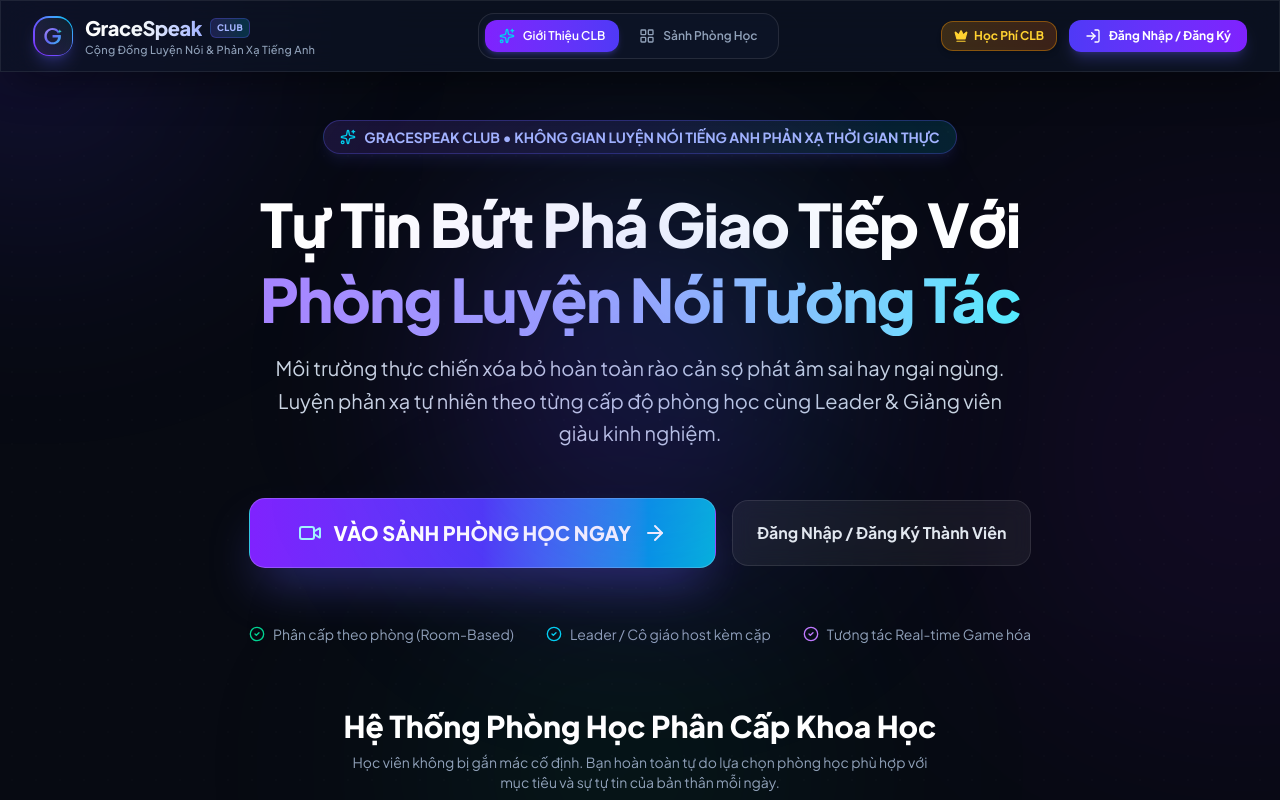
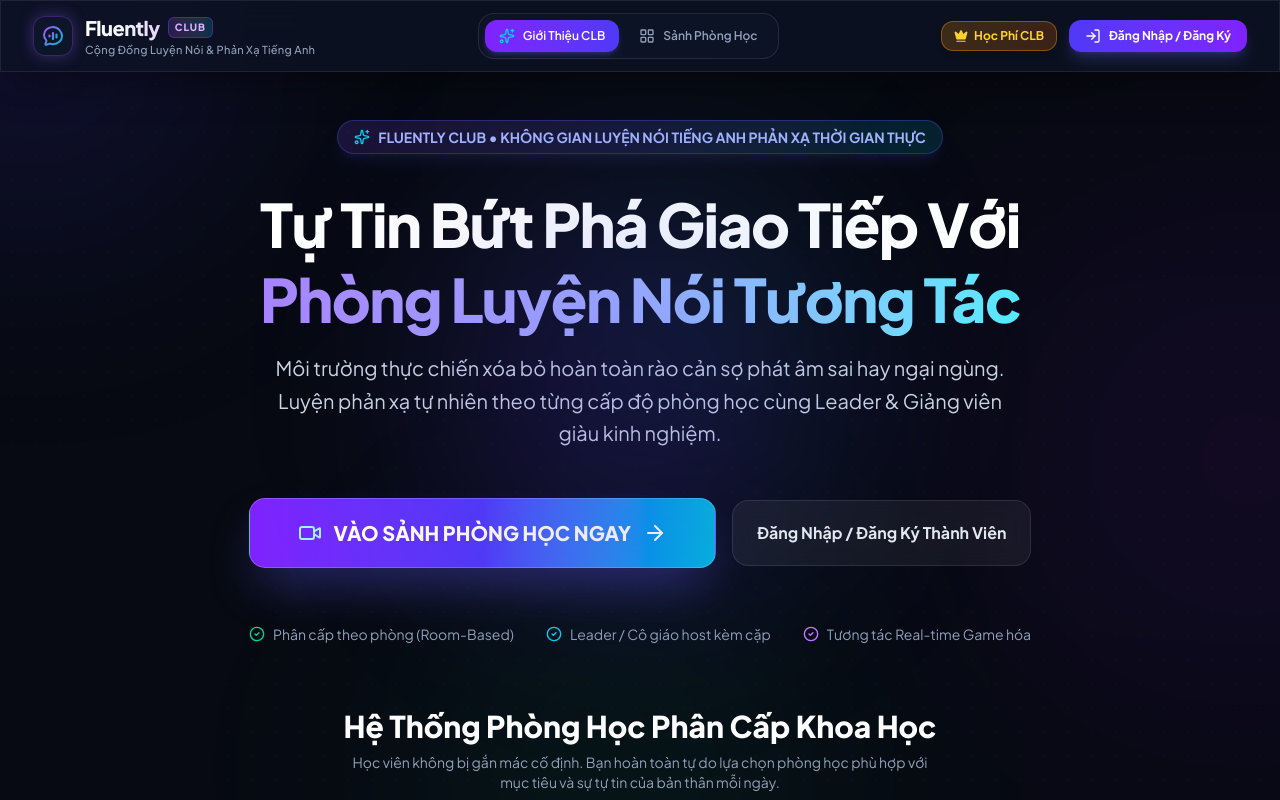
Before and after one commit to hoangbao-code/Grace-website, a React (Vite) app: page / in a window 1280 px wide. Shown: the top 800 px of the page. Built offline with nearby package versions, Linux system fonts and the light colour scheme.

Commit message:
feat: rebrand to Fluently Club and implement custom speech-bubble soundwave logo

```diff
--- a/index.html
+++ b/index.html
@@ -3,10 +3,10 @@
   <head>
     <meta charset="UTF-8" />
     <meta name="viewport" content="width=device-width, initial-scale=1.0" />
-    <title>GraceSpeak Club — Nền Tảng Luyện Nói & Giao Tiếp Tiếng Anh Tương Tác</title>
+    <title>Fluently Club — Nền Tảng Luyện Nói & Giao Tiếp Tiếng Anh Tương Tác</title>
     <meta
       name="description"
-      content="GraceSpeak Club - Nền tảng phòng học tiếng Anh tương tác trực tiếp theo cấp độ (Newbie, Intermediate, Advance), hỗ trợ Leader host phòng, hiệu ứng animation thời gian thực và quản trị CLB."
+      content="Fluently Club - Nền tảng phòng học tiếng Anh tương tác trực tiếp theo cấp độ (Newbie, Intermediate, Advance), hỗ trợ Leader host phòng, hiệu ứng animation thời gian thực và quản trị CLB."
     />
     <link rel="icon" type="image/svg+xml" href="/logo.svg" />
     <link rel="preconnect" href="https://fonts.googleapis.com" />
--- a/src/App.tsx
+++ b/src/App.tsx
@@ -43,7 +43,7 @@
 
   // Chat in active room
   const [chatMessages, setChatMessages] = useState<ChatMessage[]>([
-    { id: 1, sender: 'Hệ Thống', text: 'Chào mừng bạn đến với phòng luyện nói GraceSpeak Club!', time: '19:30', isSystem: true },
+    { id: 1, sender: 'Hệ Thống', text: 'Chào mừng bạn đến với phòng luyện nói Fluently Club!', time: '19:30', isSystem: true },
     { id: 2, sender: 'Cô Hoàng Lan Anh', text: 'Hello everyone! Please raise your hand if you want to answer question 1.', time: '19:32' },
     { id: 3, sender: 'Bạn Học Viên', text: 'Cô ơi cho em hỏi từ "Delicacy" nhấn trọng âm ở đâu ạ?', time: '19:35' },
   ]);
--- a/src/components/IntroView.tsx
+++ b/src/components/IntroView.tsx
@@ -25,7 +25,7 @@
         {/* Brand Tagline Badge */}
         <div className="inline-flex items-center gap-2 px-4 py-1.5 rounded-full bg-gradient-to-r from-violet-500/15 via-indigo-500/15 to-cyan-500/15 border border-indigo-500/30 text-indigo-300 text-xs sm:text-sm font-bold shadow-lg shadow-indigo-500/10">
           <Sparkles className="w-4 h-4 text-cyan-400 animate-pulse" />
-          <span>GRACESPEAK CLUB • KHÔNG GIAN LUYỆN NÓI TIẾNG ANH PHẢN XẠ THỜI GIAN THỰC</span>
+          <span>FLUENTLY CLUB • KHÔNG GIAN LUYỆN NÓI TIẾNG ANH PHẢN XẠ THỜI GIAN THỰC</span>
         </div>
 
         {/* Main Title */}
@@ -191,7 +191,7 @@
             <span>Trải Nghiệm Độc Đáo</span>
           </div>
           <h2 className="text-2xl sm:text-3xl font-extrabold text-white">
-            Tại Sao Nên Luyện Nói Tại GraceSpeak Club?
+            Tại Sao Nên Luyện Nói Tại Fluently Club?
           </h2>
         </div>
 
@@ -289,7 +289,7 @@
             <div className="text-base font-extrabold text-white">
               Hoàng Xuân Gia Bảo
             </div>
-            <p className="text-[11px] text-purple-300">Chủ nhiệm CLB GraceSpeak</p>
+            <p className="text-[11px] text-purple-300">Chủ nhiệm Fluently Club</p>
           </div>
 
           {/* VietQR MBBank */}
@@ -310,7 +310,7 @@
           <div className="flex items-center gap-3">
             <Logo size="sm" showText={false} />
             <span className="font-semibold text-slate-300">
-              GraceSpeak English Community
+              Fluently English Community
             </span>
           </div>
           <div>
--- a/src/components/LobbyView.tsx
+++ b/src/components/LobbyView.tsx
@@ -52,7 +52,7 @@
           <div className="space-y-2 max-w-2xl">
             <div className="inline-flex items-center gap-2 px-3 py-1 rounded-full bg-emerald-500/15 border border-emerald-500/30 text-emerald-300 text-xs font-bold">
               <span className="animate-pulse">✨</span>
-              <span>GRACESPEAK CLUB • KHÔNG GIAN LUYỆN NÓI TIẾNG ANH PHẢN XẠ THỜI GIAN THỰC</span>
+              <span>FLUENTLY CLUB • KHÔNG GIAN LUYỆN NÓI TIẾNG ANH PHẢN XẠ THỜI GIAN THỰC</span>
             </div>
             <h1 className="text-2xl sm:text-3xl lg:text-4xl font-extrabold tracking-tight text-white">
               Chào mừng,{' '}
--- a/src/components/LoginModal.tsx
+++ b/src/components/LoginModal.tsx
@@ -157,7 +157,7 @@
           <p className="text-xs text-slate-400">
             {activeTab === 'login'
               ? 'Nhập email và mật khẩu của bạn để vào sảnh học'
-              : 'Gia nhập cộng đồng luyện nói tiếng Anh GraceSpeak Club'}
+              : 'Gia nhập cộng đồng luyện nói tiếng Anh Fluently Club'}
           </p>
         </div>
 
--- a/src/components/Logo.tsx
+++ b/src/components/Logo.tsx
@@ -11,59 +11,62 @@
   size = 'md',
   showText = true,
 }) => {
-  const iconSizes = {
-    sm: 'w-8 h-8',
-    md: 'w-10 h-10',
-    lg: 'w-14 h-14',
+  const containerSizes = {
+    sm: 'w-8 h-8 rounded-lg',
+    md: 'w-10 h-10 rounded-xl',
+    lg: 'w-14 h-14 rounded-2xl',
+  };
+
+  const svgSizes = {
+    sm: 'w-5 h-5',
+    md: 'w-6 h-6',
+    lg: 'w-8 h-8',
   };
 
   return (
     <div className={`flex items-center gap-3 ${className}`}>
-      {/* Icon Badge */}
+      {/* Logo Icon: Khung hội thoại + Sóng âm phản xạ Gradient */}
       <div
-        className={`relative ${iconSizes[size]} rounded-2xl bg-gradient-to-tr from-violet-600 via-indigo-500 to-cyan-400 p-[1.5px] shadow-lg shadow-indigo-500/25 group-hover:shadow-indigo-500/40 transition-all duration-300`}
+        className={`relative flex items-center justify-center ${containerSizes[size]} bg-slate-900/90 border border-purple-500/30 shadow-[0_0_15px_rgba(139,92,246,0.35)] transition-all duration-300 group-hover:border-purple-400/60 group-hover:shadow-[0_0_20px_rgba(139,92,246,0.5)]`}
       >
-        <div className="w-full h-full bg-[#0B0F19] rounded-[14px] flex items-center justify-center overflow-hidden relative">
-          {/* Subtle Glow */}
-          <div className="absolute inset-0 bg-gradient-to-tr from-violet-500/20 to-cyan-500/10 pointer-events-none" />
-
-          {/* SVG Monogram */}
-          <svg viewBox="0 0 100 100" className="w-[82%] h-[82%] drop-shadow-md" fill="none">
+        <svg
+          className={svgSizes[size]}
+          viewBox="0 0 24 24"
+          fill="none"
+          xmlns="http://www.w3.org/2000/svg"
+        >
           <defs>
-              <linearGradient id="logo-linear" x1="0%" y1="0%" x2="100%" y2="100%">
-                <stop offset="0%" stopColor="#A78BFA" />
-                <stop offset="50%" stopColor="#6366F1" />
-                <stop offset="100%" stopColor="#38BDF8" />
-              </linearGradient>
-              <linearGradient id="star-linear" x1="0%" y1="0%" x2="100%" y2="100%">
-                <stop offset="0%" stopColor="#34D399" />
-                <stop offset="100%" stopColor="#38BDF8" />
+            <linearGradient id="brandGradient" x1="0%" y1="0%" x2="100%" y2="100%">
+              <stop offset="0%" stopColor="#A855F7" />
+              <stop offset="100%" stopColor="#06B6D4" />
             </linearGradient>
           </defs>
-
-            {/* Stylized Speech G */}
+          {/* Khung hội thoại cách điệu */}
           <path
-              d="M66 42 C63 34 56 30 48 30 C37 30 29 39 29 50 C29 61 37 70 48 70 C58 70 65 63 66 54 L48 54 L48 46 L75 46 C75.5 48 75.5 49 75.5 51 C75.5 66 64 77 48 77 C32 77 21 65 21 50 C21 35 32 23 48 23 C57 23 65 27 70 34 L66 42 Z"
-              fill="url(#logo-linear)"
+            d="M12 3C7.02944 3 3 6.58172 3 11C3 12.9585 3.79468 14.7535 5.11583 16.1431C5.42322 16.4664 5.51865 16.9298 5.3444 17.3416L4.39162 19.5936C4.09391 20.2973 4.78283 21.0125 5.49811 20.7429L7.9547 19.8172C8.34901 19.6687 8.78483 19.6874 9.19209 19.7995C10.0827 20.0447 11.0261 20.1765 12 20.1765C16.9706 20.1765 21 16.5947 21 12.1765C21 7.7582 16.9706 3 12 3Z"
+            stroke="url(#brandGradient)"
+            strokeWidth="2"
+            strokeLinecap="round"
+            strokeLinejoin="round"
           />
-
-            {/* Speaking Sparkle Star */}
+          {/* 3 vạch sóng âm luyện nói bên trong */}
           <path
-              d="M72 26 C72 31 75 34 80 34 C75 34 72 37 72 42 C72 37 69 34 64 34 C69 34 72 31 72 26 Z"
-              fill="url(#star-linear)"
+            d="M8.5 11.5V12.5M12 9V15M15.5 10.5V13.5"
+            stroke="url(#brandGradient)"
+            strokeWidth="2.2"
+            strokeLinecap="round"
           />
         </svg>
-        </div>
       </div>
 
       {/* Brand Name & Tagline */}
       {showText && (
         <div className="flex flex-col">
           <div className="flex items-center gap-2">
-            <span className="font-black text-lg md:text-xl tracking-tight bg-gradient-to-r from-white via-slate-100 to-indigo-300 bg-clip-text text-transparent">
-              GraceSpeak
+            <span className="font-black text-lg md:text-xl tracking-tight bg-gradient-to-r from-white via-slate-100 to-purple-200 bg-clip-text text-transparent">
+              Fluently
             </span>
-            <span className="text-[9px] font-extrabold tracking-wider px-1.5 py-0.5 rounded-md bg-gradient-to-r from-indigo-500/20 to-cyan-500/20 text-indigo-300 border border-indigo-500/30">
+            <span className="text-[10px] font-extrabold tracking-widest px-1.5 py-0.5 rounded-md bg-gradient-to-r from-purple-500/20 to-cyan-500/20 text-purple-300 border border-purple-500/30 uppercase">
               CLUB
             </span>
           </div>
--- a/src/components/Navbar.tsx
+++ b/src/components/Navbar.tsx
@@ -31,7 +31,7 @@
         <div
           className="flex items-center cursor-pointer group"
           onClick={() => onSwitchView('intro')}
-          title="Trang chủ GraceSpeak Club"
+          title="Trang chủ Fluently Club"
         >
           <Logo size="md" showText={true} />
         </div>
```
Also changed, not shown: public/logo.svg. Lines whose indentation alone changed are shown as unchanged.
